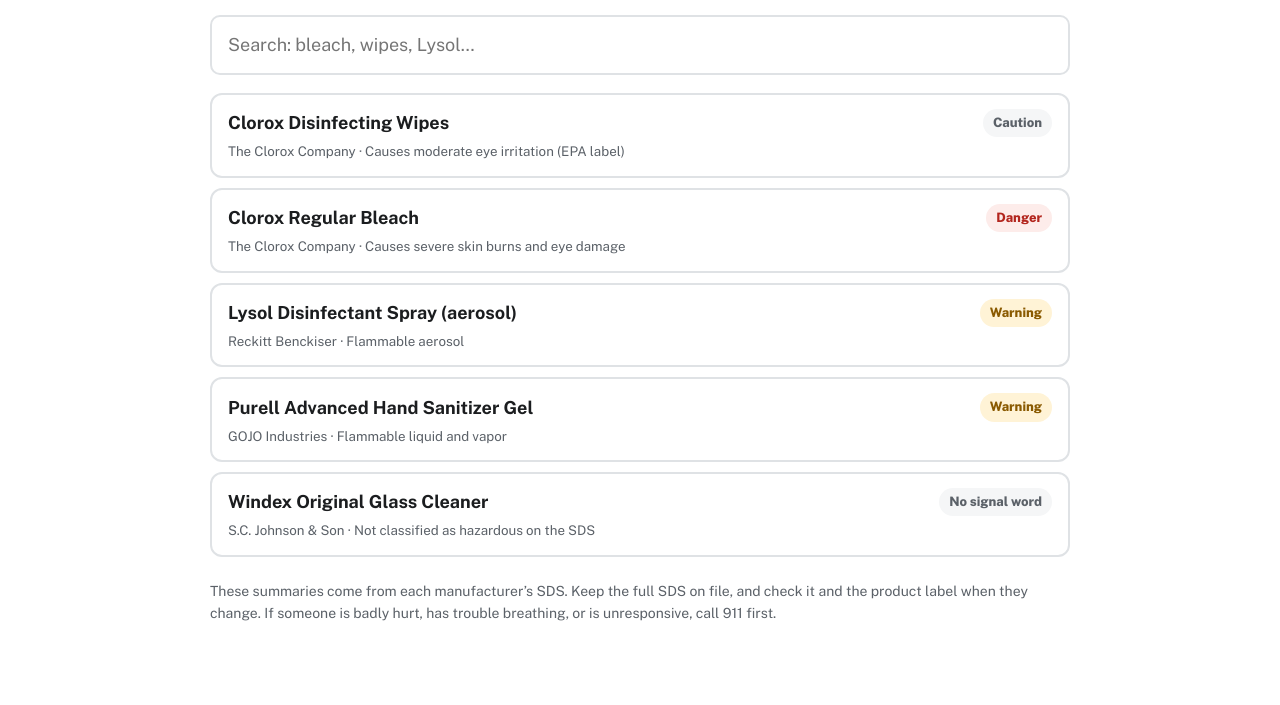
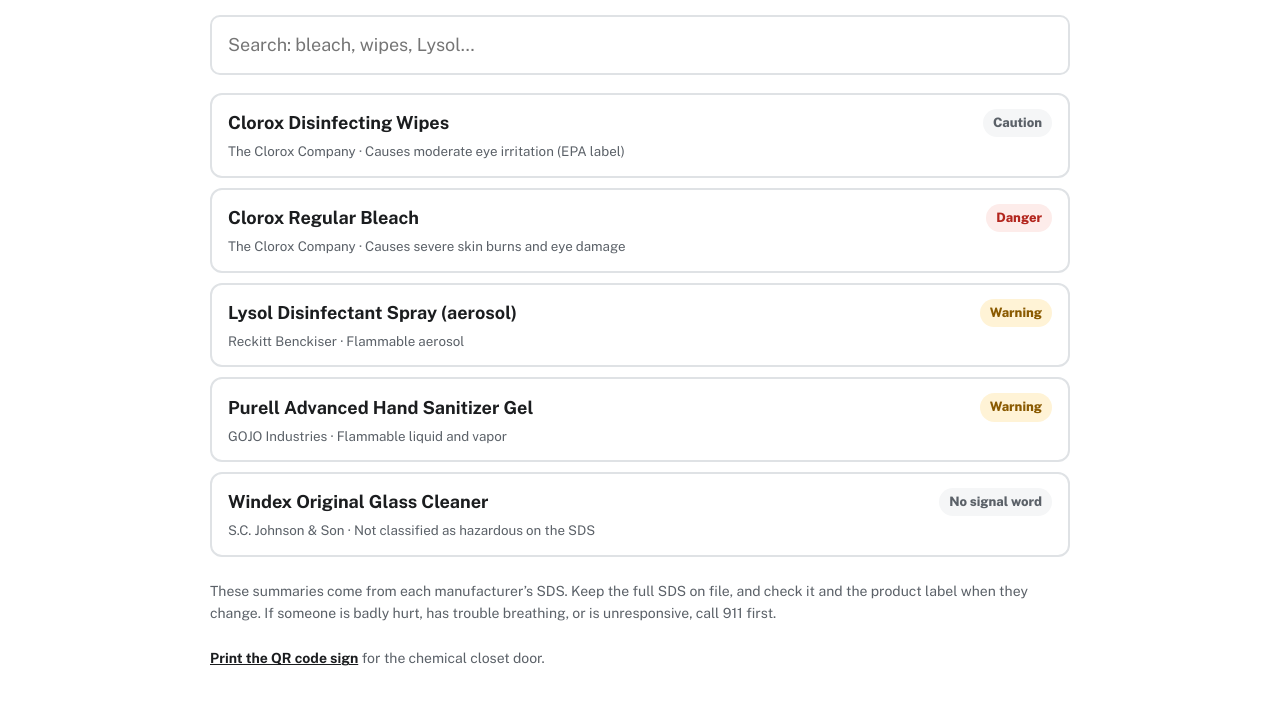
Before and after one commit to addison-grant/rcfe-sds-lookup, a plain HTML site: page index.html in a window 1280 px wide. Shown: the part 163-868 px from the top of the page. Before the commit the page ends 840 px from the top, so only its background shows below. Drawn offline with nearby package versions, Linux system fonts and the light colour scheme.

Commit message:
Link to the printable QR sign from the main page
Adds a small "Print the QR code sign" link under the note at the
bottom of the product list.

Co-Authored-By: Claude Opus 5.5 <noreply@anthropic.com>
Claude-Session: https://claude.ai/code/session_01RWqe4yRsLcZD6MZaaK7Fsg

```diff
--- a/index.html
+++ b/index.html
@@ -61,6 +61,7 @@ label{font-weight:700;display:grid;gap:5px}
 label em{font-weight:400;font-style:normal;color:var(--soft);font-size:14px}
 .two{display:grid;grid-template-columns:repeat(2,minmax(0,1fr));gap:14px}
 .note{font-size:14px;color:var(--soft);margin-top:24px}
+.note a{color:var(--ink);font-weight:700}
 .msg{padding:10px 14px;border-radius:10px;background:var(--panel);margin-top:12px}
 .confirm{display:flex;gap:10px;flex-wrap:wrap;align-items:center;padding:12px;border-radius:10px;background:var(--redbg)}
 @media(max-width:600px){.fa,.two{grid-template-columns:minmax(0,1fr)}.card{grid-template-columns:minmax(0,1fr)}.card .tag{justify-self:start}}
@@ -106,7 +107,8 @@ function renderList() {
   if (res) { res.innerHTML = body; return; }
   app.innerHTML = '<h1>Chemical safety sheets</h1><p class="sub">Search a product to see first aid, protective gear, spill cleanup and storage rules.</p>' +
     '<div class="bar"><input id="q" type="search" placeholder="Search: bleach, wipes, Lysol…" value="' + esc(q) + '" aria-label="Search products">' + '</div><div id="results">' + body + '</div>' +
-    '<p class="note">These summaries come from each manufacturer’s SDS. Keep the full SDS on file, and check it and the product label when they change. If someone is badly hurt, has trouble breathing, or is unresponsive, call 911 first.</p>';
+    '<p class="note">These summaries come from each manufacturer’s SDS. Keep the full SDS on file, and check it and the product label when they change. If someone is badly hurt, has trouble breathing, or is unresponsive, call 911 first.</p>' +
+    '<p class="note"><a href="qr.html">Print the QR code sign</a> for the chemical closet door.</p>';
   document.getElementById('q').addEventListener('input', e => { q = e.target.value; renderList(); });
 }
 
```
